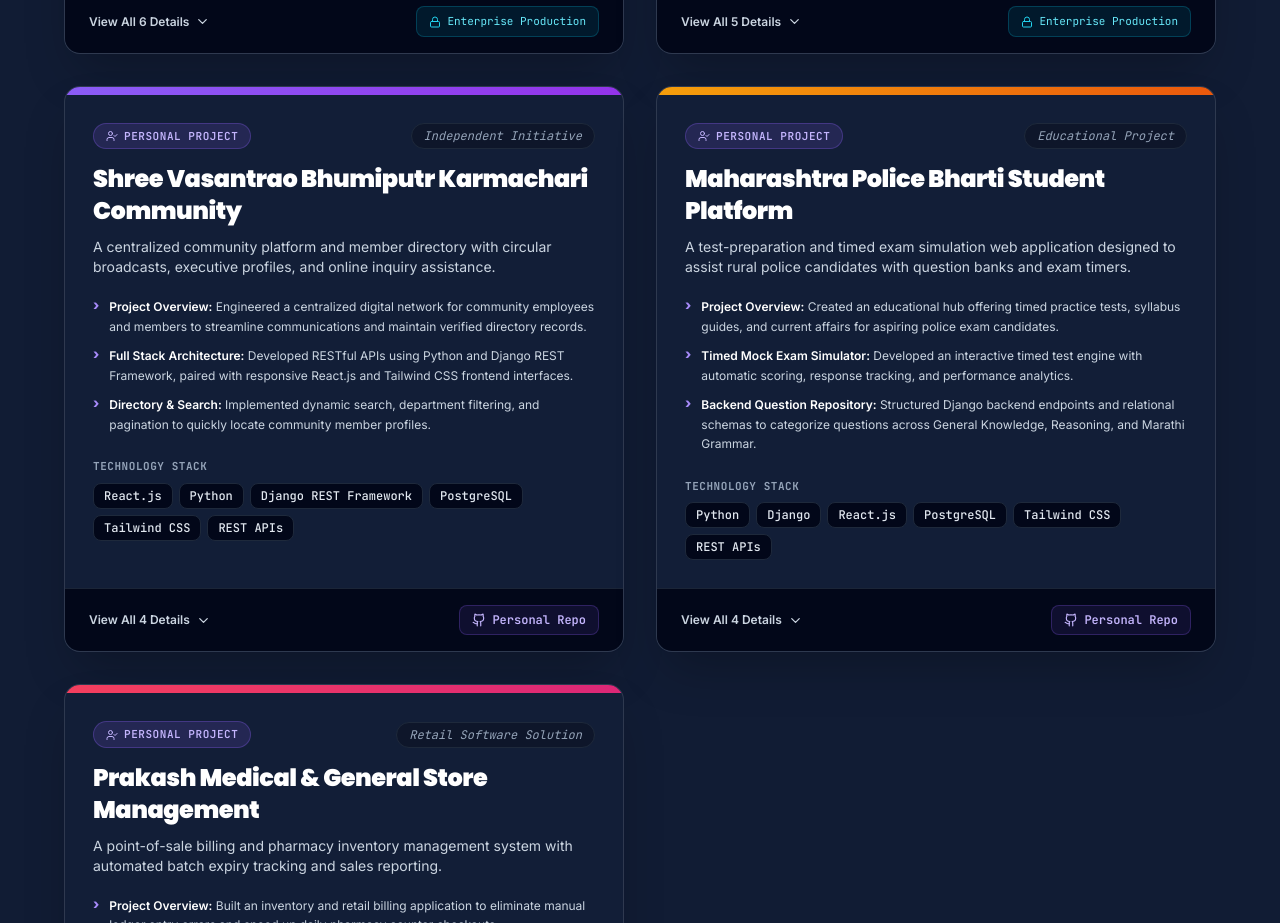
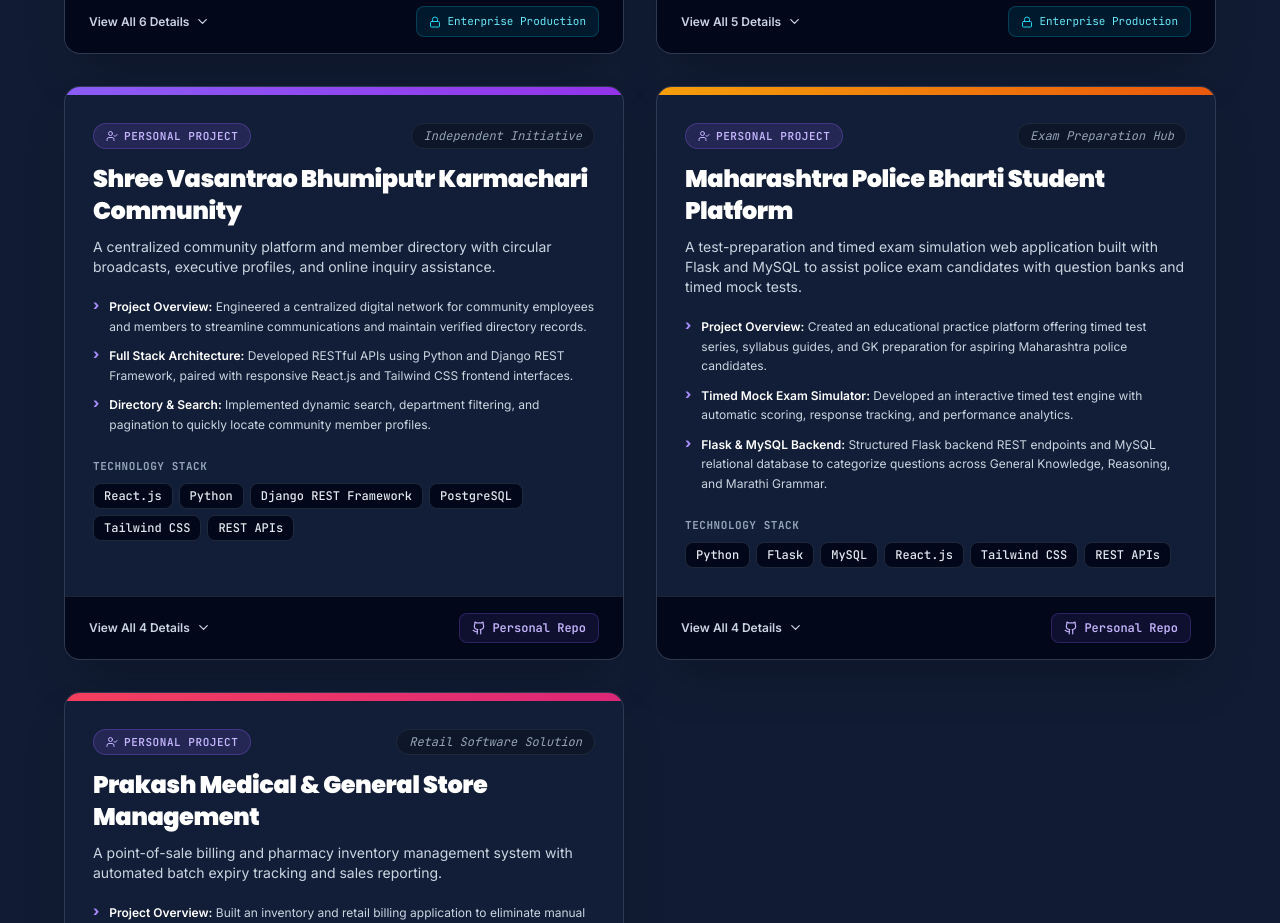
Before and after one commit to kartikchavhan04/Kartik_Portfolio, a React (Vite) app: page / in a window 1280 px wide. Shown: the part 6080-7003 px from the top of the page. Built offline with nearby package versions, Linux system fonts and the light colour scheme.

Commit message:
Update Maharashtra Police Bharti Platform tech stack to Flask and MySQL database

```diff
--- a/src/data/projects.js
+++ b/src/data/projects.js
@@ -130,33 +130,33 @@ export const personalProjects = [
     title: "Maharashtra Police Bharti Student Platform",
     projectType: "Personal Project",
     isPersonal: true,
-    period: "Educational Project",
+    period: "Exam Preparation Hub",
     accent: "from-amber-500 to-orange-600",
     overview:
-      "A test-preparation and timed exam simulation web application designed to assist rural police candidates with question banks and exam timers.",
+      "A test-preparation and timed exam simulation web application built with Flask and MySQL to assist police exam candidates with question banks and timed mock tests.",
     bullets: [
       {
         title: "Project Overview",
-        desc: "Created an educational hub offering timed practice tests, syllabus guides, and current affairs for aspiring police exam candidates.",
+        desc: "Created an educational practice platform offering timed test series, syllabus guides, and GK preparation for aspiring Maharashtra police candidates.",
       },
       {
         title: "Timed Mock Exam Simulator",
         desc: "Developed an interactive timed test engine with automatic scoring, response tracking, and performance analytics.",
       },
       {
-        title: "Backend Question Repository",
-        desc: "Structured Django backend endpoints and relational schemas to categorize questions across General Knowledge, Reasoning, and Marathi Grammar.",
+        title: "Flask & MySQL Backend",
+        desc: "Structured Flask backend REST endpoints and MySQL relational database to categorize questions across General Knowledge, Reasoning, and Marathi Grammar.",
       },
       {
         title: "Mobile Optimization",
-        desc: "Optimized component layouts and payload sizes for fast loading on 4G mobile devices in low-bandwidth rural areas.",
+        desc: "Optimized responsive UI layouts and lightweight payloads for smooth practice on 4G mobile devices in low-bandwidth rural areas.",
       },
     ],
     techStack: [
       "Python",
-      "Django",
+      "Flask",
+      "MySQL",
       "React.js",
-      "PostgreSQL",
       "Tailwind CSS",
       "REST APIs",
     ],
```
